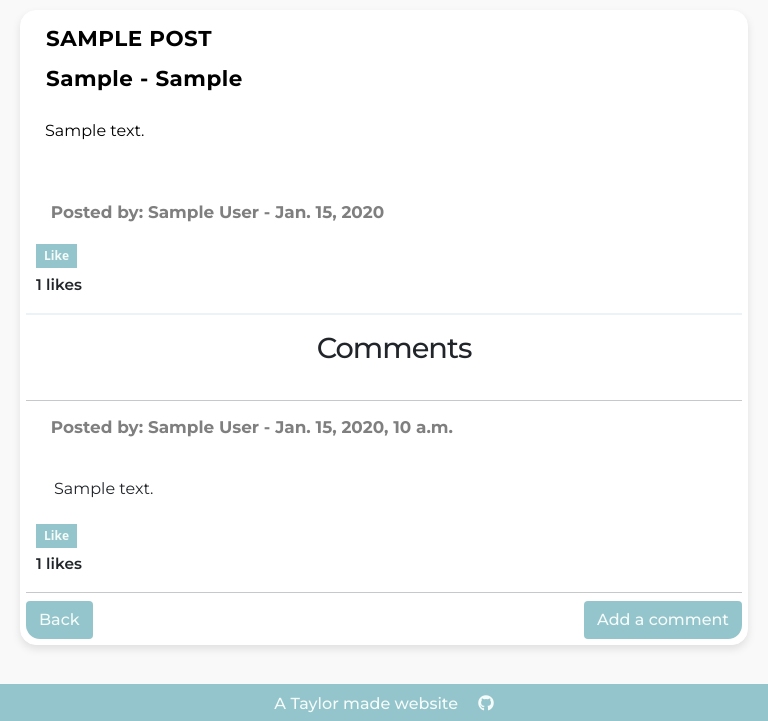
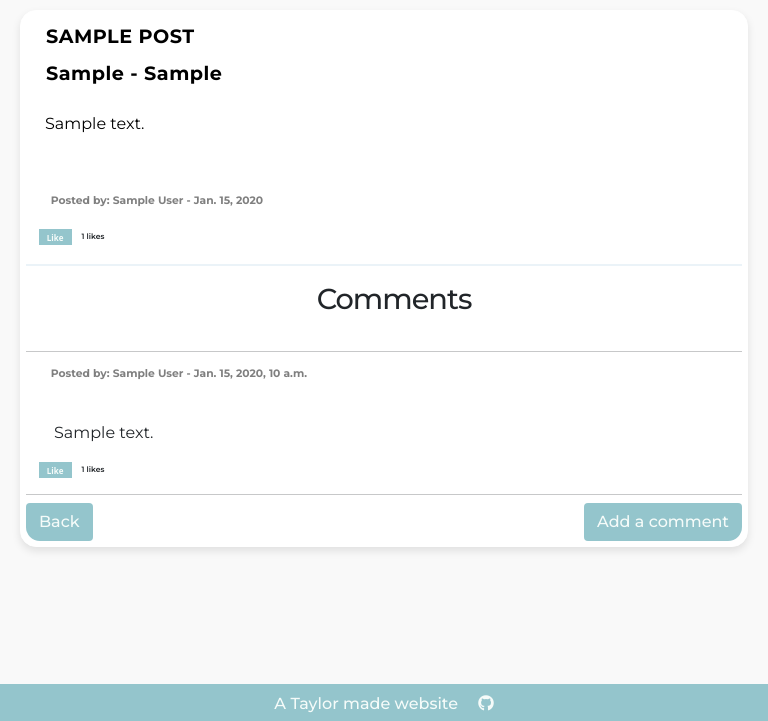
Before and after one commit to Taylor-Carr/Paddle-HERE, a Django app: page /blog/blog/1 in a window 768 px wide. Shown: the part 79-800 px from the top of the page. Run offline with Django 4.2, Linux system fonts and the light colour scheme; tables that the repository leaves empty hold one stand-in row (values such as "Sample post").

Commit message:
added media queries for blog details for devices 768 - 1200

```diff
--- a/static/css/style.css
+++ b/static/css/style.css
@@ -1,4 +1,3 @@
-
 
 html, body {
   height: 100%;
@@ -90,7 +89,8 @@ background-repeat: no-repeat;
   height: 20vw;
 
 }
-/* Unauth user templates */
+/* Unauthorised user templates ie sign up sign in links */
+
 .unauth-titles {
   color: black;
   margin-top: 5vh;
@@ -608,5 +608,59 @@ footer {
   }
 }
 
+/* Media Querys for tablets 768 - 1200 */
 
-/* Media Querys for tablets 820 - 1200 */
+@media screen and (min-width: 768px) and (max-width: 1200px) {
+  .edit-delete-post {
+    display: flex;
+    align-items: center;
+    font-family: 'Montserrat', sans-serif;
+    text-decoration: none;
+    font-size: 1.2vw;
+    font-weight: bold;
+    font-weight: 500;
+    color: #94C5CC;
+    padding-top: 1vh;
+    margin-right: 8px;
+    margin-bottom: 22px;
+  }
+
+  #like-button button {
+    border-radius: 0;
+    height: 2vh;
+    font-size: 1vh;
+    margin-right: 10px;
+    padding: 3px 8px;
+
+  }
+  #like-button {
+    display: flex;
+    align-items: center;
+    justify-content: space-between;
+    font-size: 1.2vh;
+    border-radius: 2px;
+    margin-left: 2vh;
+  }
+
+.post-title, .post-location {
+  font-size: 2.5vw;
+  letter-spacing: 0.5px;
+  padding-top: 0.4rem;
+}
+.post-author {
+  font-family: 'Montserrat', sans-serif;
+  font-size: 1.4vw;
+  font-weight: bold;
+  color: #7f7f7f;
+  padding-left: 0rem;
+}
+
+.post-date {
+  font-family: 'Montserrat', sans-serif;
+  font-size: 1.4vw;
+  font-weight: bold;
+  color:#7f7f7f;
+  padding-left: 0.3rem;
+  padding-bottom: 0.5rem;
+}
+}
```
